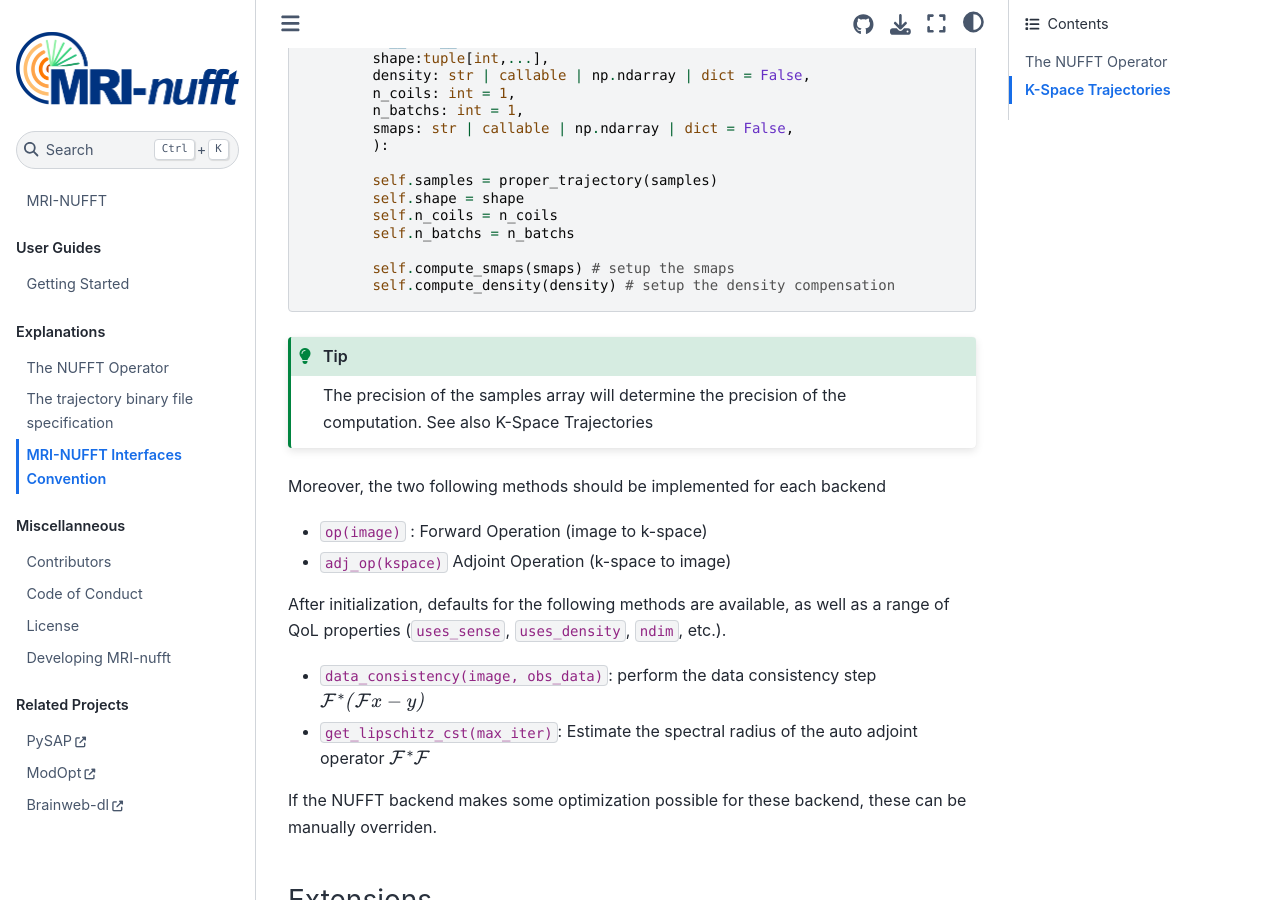
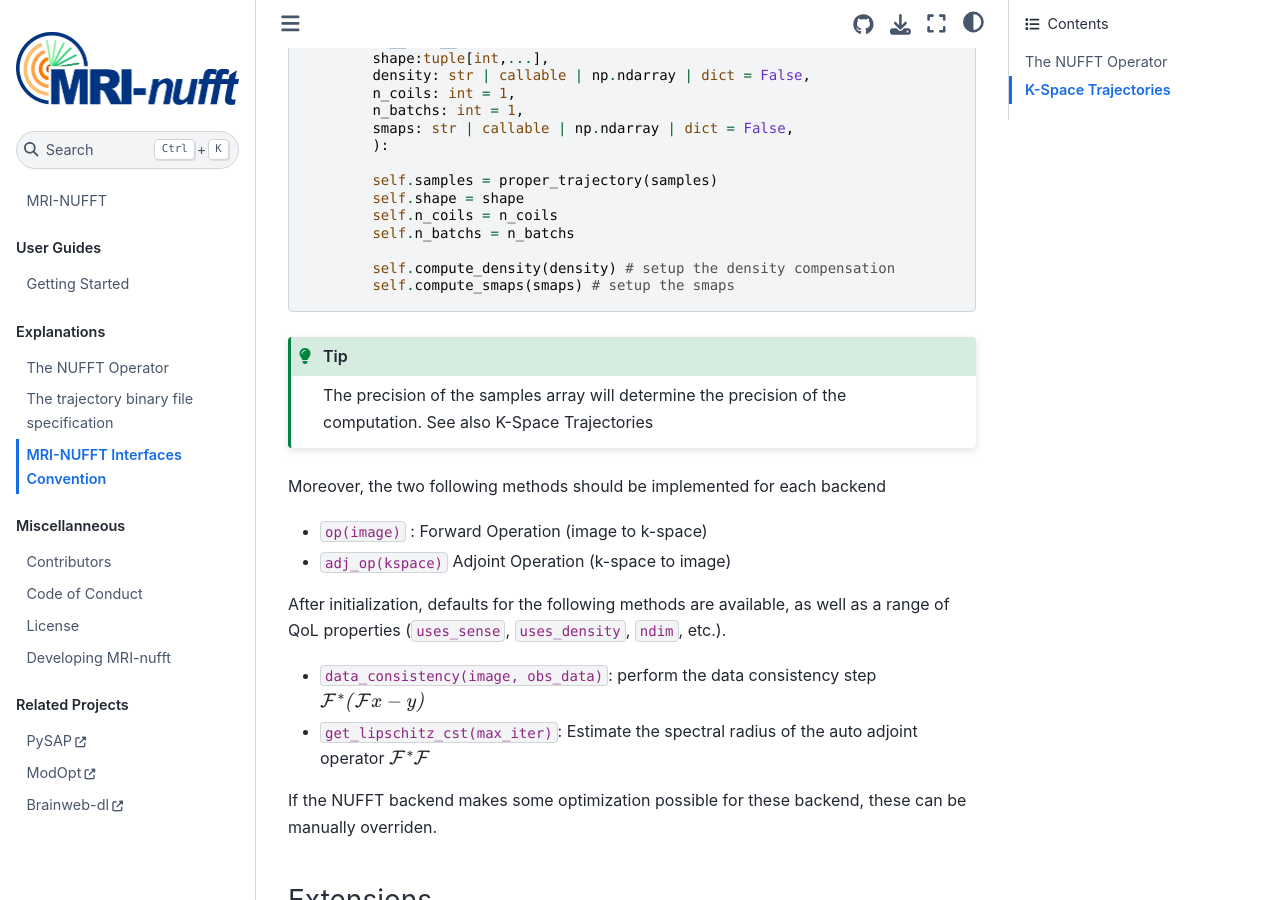
Before and after one commit to mind-inria/mri-nufft, a Sphinx documentation site: the page built from docs/mrinufft_convention.rst, in a window 1280 px wide and 900 px high, scrolled down 485 px. Built offline with Sphinx 7.4.7 and the Sphinx Book theme 1.1.4, drawn with Linux system fonts in a browser that asks for light colours; pages that are not in the unit, such as notebooks, are missing from menus.

```diff
--- a/docs/mrinufft_convention.rst
+++ b/docs/mrinufft_convention.rst
@@ -32,8 +32,8 @@ All MRI-NUFFT operator inherits from :class:`FourierOperatorBase` . The minimum
             self.n_coils = n_coils
             self.n_batchs = n_batchs
 
+            self.compute_density(density) # setup the density compensation
             self.compute_smaps(smaps) # setup the smaps
-            self.compute_density(density) # setup the density compensation
 
 .. tip::
 
```
